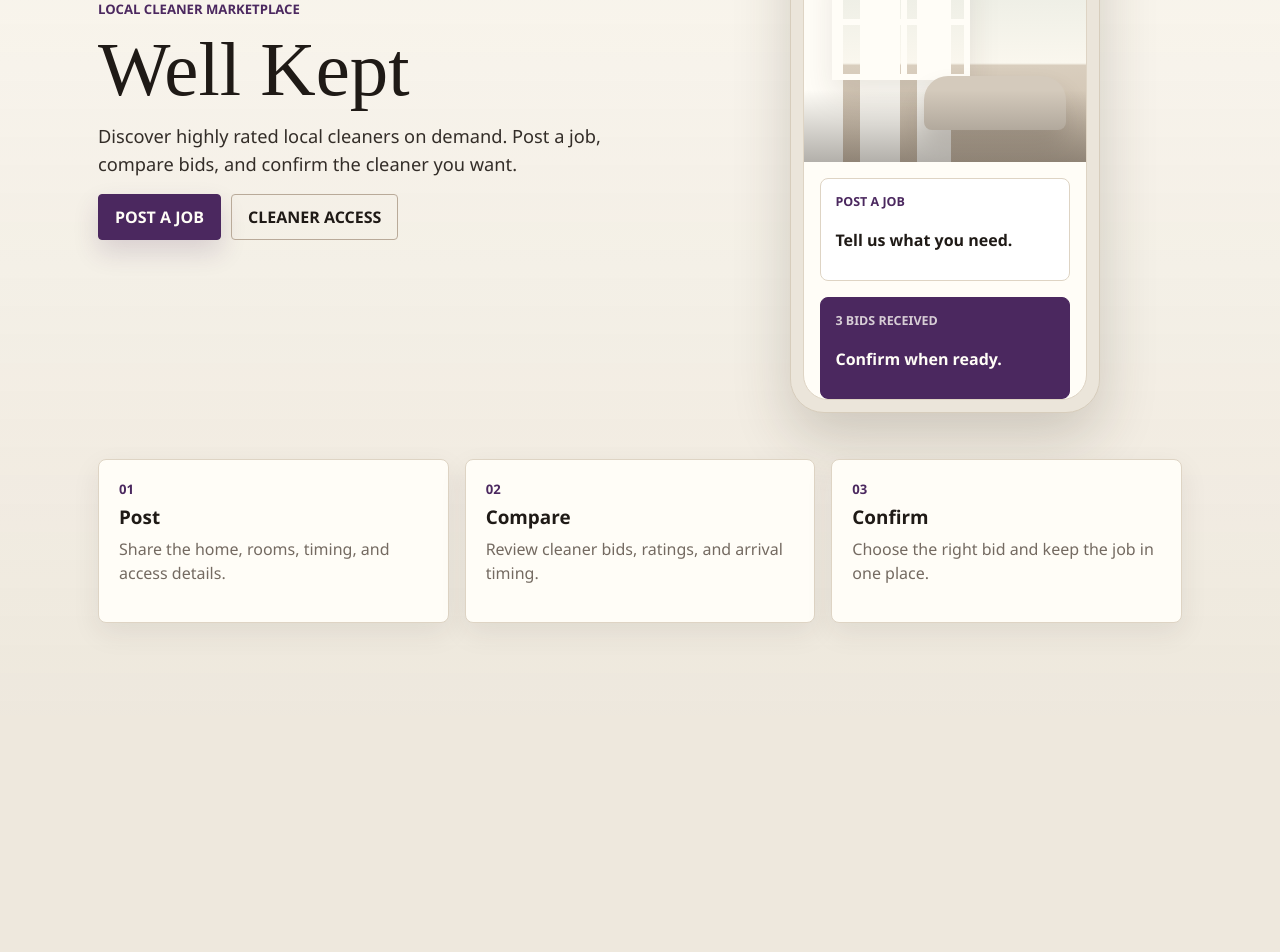
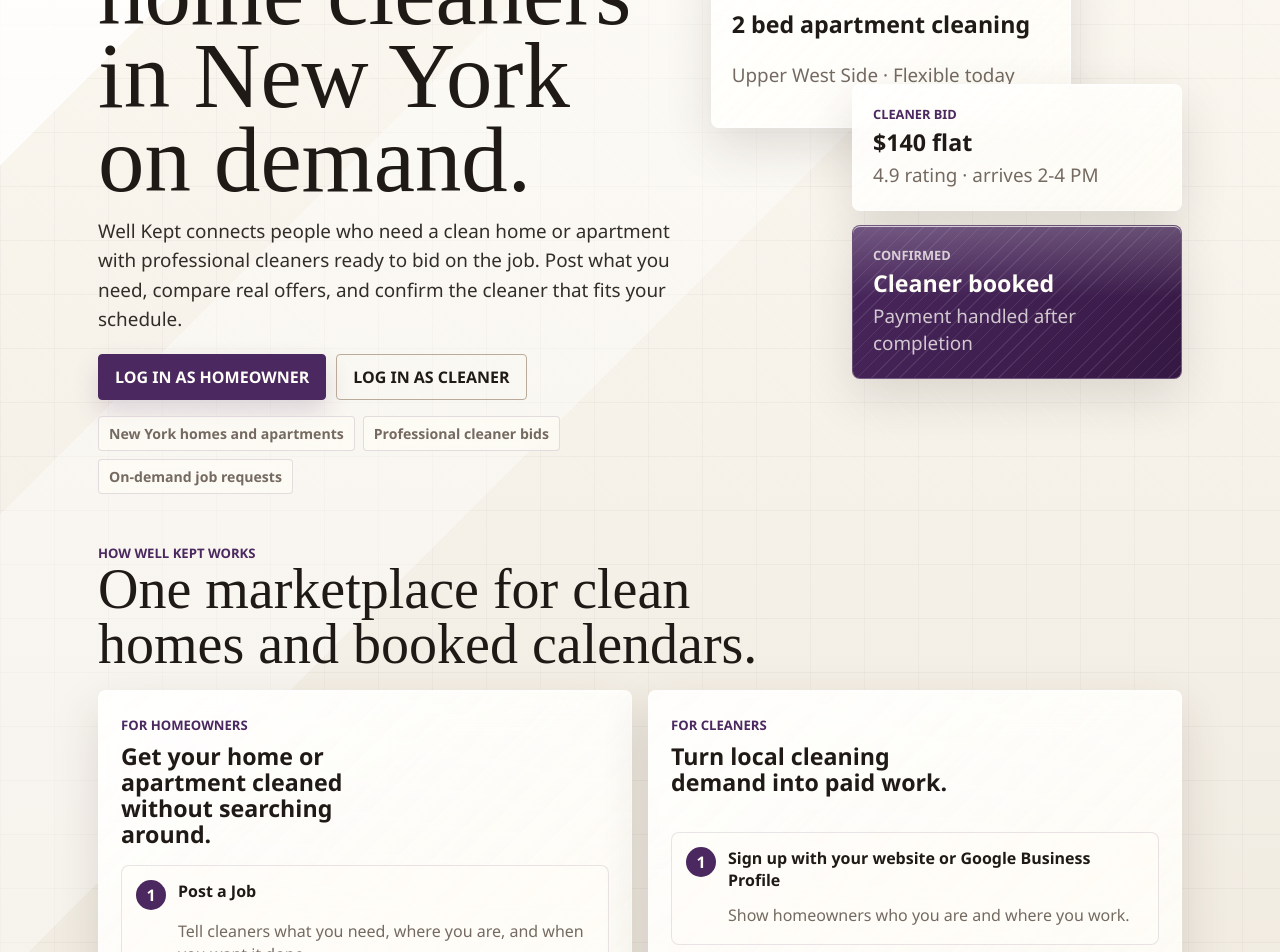
Before and after one commit to gptechnologies/LeedBoard, a Next.js app: page / in a window 1280 px wide. Shown: the part 300-1252 px from the top of the page. Before the commit the page ends 1015 px from the top, so only its background shows below. Built offline with nearby package versions, Linux system fonts and the light colour scheme; no server answers.

Commit message:
Modernize landing page

```diff
--- a/app/globals.css
+++ b/app/globals.css
@@ -13,6 +13,9 @@
   --accent: #4b285f;
   --accent-strong: #32153f;
   --accent-soft: rgba(75, 40, 95, 0.1);
+  --glass: rgba(255, 253, 247, 0.64);
+  --glass-strong: rgba(255, 253, 247, 0.82);
+  --glass-line: rgba(255, 255, 255, 0.58);
   --success: #2f6f50;
   --warning: #986b16;
   --danger: #9b3434;
@@ -32,7 +35,10 @@
   margin: 0;
   padding: 0;
   background:
-    linear-gradient(180deg, rgba(255, 253, 247, 0.82), rgba(238, 232, 221, 0.96)),
+    linear-gradient(135deg, rgba(255, 255, 255, 0.82) 0 16%, transparent 16% 28%, rgba(255, 255, 255, 0.38) 28% 44%, transparent 44% 100%),
+    repeating-linear-gradient(90deg, rgba(75, 40, 95, 0.035) 0 1px, transparent 1px 54px),
+    repeating-linear-gradient(180deg, rgba(31, 26, 22, 0.035) 0 1px, transparent 1px 54px),
+    linear-gradient(180deg, rgba(255, 253, 247, 0.84), rgba(238, 232, 221, 0.97)),
     var(--bg);
   color: var(--body);
   font-family:
@@ -48,6 +54,18 @@
   min-width: 320px;
 }
 
+body::before {
+  content: "";
+  position: fixed;
+  inset: 0;
+  pointer-events: none;
+  background-image:
+    repeating-linear-gradient(45deg, rgba(255, 255, 255, 0.12) 0 1px, transparent 1px 9px),
+    linear-gradient(180deg, rgba(255, 255, 255, 0.34), transparent 38%);
+  mix-blend-mode: screen;
+  opacity: 0.72;
+}
+
 a {
   color: inherit;
   text-decoration: none;
@@ -65,6 +83,8 @@
 }
 
 main {
+  position: relative;
+  z-index: 1;
   width: min(100%, 1120px);
   margin: 0 auto;
   padding: 24px 18px 92px;
@@ -271,9 +291,12 @@
 .summary-panel {
   border: 1px solid var(--line);
   border-radius: var(--radius-card);
-  background: var(--surface);
+  background:
+    linear-gradient(180deg, rgba(255, 255, 255, 0.52), rgba(255, 253, 247, 0.58)),
+    var(--glass);
   color: var(--body);
   box-shadow: var(--shadow-soft);
+  backdrop-filter: blur(18px) saturate(132%);
 }
 
 .panel,
@@ -320,7 +343,7 @@
 
 .hero {
   display: grid;
-  gap: 34px;
+  gap: 38px;
   grid-template-columns: 1fr 0.82fr;
   align-items: center;
 }
@@ -330,8 +353,8 @@
 }
 
 .landing-hero {
-  min-height: 590px;
-  padding: 28px 0 18px;
+  min-height: 620px;
+  padding: 34px 0 22px;
   border: 0;
   background: transparent;
   box-shadow: none;
@@ -339,12 +362,12 @@
 }
 
 .landing-hero__copy {
-  max-width: 620px;
+  max-width: 710px;
   align-content: center;
 }
 
 .landing-hero h1 {
-  max-width: 12ch;
+  max-width: 13ch;
   margin: 0;
   color: var(--ink);
   font-family:
@@ -352,16 +375,16 @@
     "Iowan Old Style",
     "Times New Roman",
     serif;
-  font-size: 4.8rem;
+  font-size: 5.8rem;
   font-weight: 500;
-  line-height: 0.94;
+  line-height: 0.9;
 }
 
 .landing-hero p {
-  max-width: 34rem;
+  max-width: 40rem;
   margin: 0;
   color: var(--body);
-  font-size: 1.14rem;
+  font-size: 1.18rem;
   line-height: 1.55;
 }
 
@@ -369,6 +392,214 @@
   display: flex;
   gap: 10px;
   flex-wrap: wrap;
+}
+
+.landing-audience-actions {
+  margin-top: 4px;
+}
+
+.landing-proof-row {
+  display: flex;
+  flex-wrap: wrap;
+  gap: 8px;
+  max-width: 42rem;
+}
+
+.landing-proof-row span {
+  min-height: 34px;
+  display: inline-flex;
+  align-items: center;
+  border: 1px solid rgba(75, 40, 95, 0.14);
+  border-radius: var(--radius-control);
+  padding: 7px 10px;
+  background: rgba(255, 253, 247, 0.56);
+  color: var(--muted);
+  font-size: 0.88rem;
+  font-weight: 800;
+  backdrop-filter: blur(14px);
+}
+
+.glass-card {
+  position: relative;
+  overflow: hidden;
+  border: 1px solid var(--glass-line);
+  border-radius: var(--radius-card);
+  background:
+    linear-gradient(135deg, rgba(255, 255, 255, 0.76), rgba(255, 253, 247, 0.42)),
+    var(--glass);
+  box-shadow:
+    inset 0 1px 0 rgba(255, 255, 255, 0.7),
+    0 18px 48px rgba(54, 43, 32, 0.14);
+  backdrop-filter: blur(22px) saturate(138%);
+}
+
+.glass-card::before {
+  content: "";
+  position: absolute;
+  inset: 0;
+  pointer-events: none;
+  background:
+    repeating-linear-gradient(135deg, rgba(255, 255, 255, 0.18) 0 1px, transparent 1px 10px),
+    linear-gradient(180deg, rgba(255, 255, 255, 0.42), transparent 48%);
+  opacity: 0.54;
+}
+
+.glass-card > * {
+  position: relative;
+  z-index: 1;
+}
+
+.landing-glass-preview {
+  position: relative;
+  min-height: 470px;
+  display: grid;
+  align-content: center;
+  gap: 18px;
+}
+
+.landing-request-card,
+.landing-bid-card {
+  display: grid;
+  gap: 7px;
+  padding: 20px;
+  color: var(--ink);
+}
+
+.landing-request-card {
+  width: min(100%, 360px);
+  min-height: 180px;
+}
+
+.landing-request-card span,
+.landing-bid-card span {
+  color: var(--accent);
+  font-size: 0.8rem;
+  font-weight: 900;
+  text-transform: uppercase;
+}
+
+.landing-request-card strong,
+.landing-bid-card strong {
+  font-size: 1.45rem;
+  line-height: 1.08;
+}
+
+.landing-request-card p,
+.landing-bid-card p {
+  margin: 0;
+  color: var(--muted);
+  line-height: 1.45;
+}
+
+.landing-bid-stack {
+  display: grid;
+  gap: 14px;
+  width: min(100%, 330px);
+  justify-self: end;
+  margin-top: -62px;
+}
+
+.landing-bid-card.is-featured {
+  background:
+    linear-gradient(135deg, rgba(75, 40, 95, 0.94), rgba(50, 21, 63, 0.88)),
+    var(--accent);
+  border-color: rgba(255, 255, 255, 0.24);
+  color: #fffdf7;
+}
+
+.landing-bid-card.is-featured span,
+.landing-bid-card.is-featured p {
+  color: rgba(255, 253, 247, 0.76);
+}
+
+.landing-flow-grid {
+  display: grid;
+  gap: 18px;
+}
+
+.landing-section-heading {
+  max-width: 740px;
+}
+
+.landing-section-heading h2 {
+  max-width: 760px;
+  margin: 0;
+  color: var(--ink);
+  font-family:
+    Baskerville,
+    "Iowan Old Style",
+    "Times New Roman",
+    serif;
+  font-size: 3.5rem;
+  font-weight: 500;
+  line-height: 0.98;
+}
+
+.landing-flow-columns {
+  display: grid;
+  grid-template-columns: repeat(2, minmax(0, 1fr));
+  gap: 16px;
+}
+
+.landing-flow-card {
+  display: grid;
+  gap: 18px;
+  padding: 22px;
+}
+
+.landing-flow-card h3 {
+  max-width: 19rem;
+  margin: 8px 0 0;
+  color: var(--ink);
+  font-size: 1.45rem;
+  line-height: 1.12;
+}
+
+.landing-flow-list {
+  display: grid;
+  gap: 12px;
+  margin: 0;
+  padding: 0;
+  list-style: none;
+  counter-reset: flow-step;
+}
+
+.landing-flow-list li {
+  display: grid;
+  grid-template-columns: auto 1fr;
+  gap: 10px 12px;
+  align-items: start;
+  padding: 14px;
+  border: 1px solid rgba(75, 40, 95, 0.12);
+  border-radius: var(--radius-card);
+  background: rgba(255, 253, 247, 0.52);
+  counter-increment: flow-step;
+}
+
+.landing-flow-list li::before {
+  content: counter(flow-step);
+  width: 30px;
+  height: 30px;
+  display: grid;
+  place-items: center;
+  border-radius: 50%;
+  background: var(--accent);
+  color: #fffdf7;
+  font-weight: 900;
+}
+
+.landing-flow-list strong,
+.landing-flow-list span {
+  grid-column: 2;
+}
+
+.landing-flow-list strong {
+  color: var(--ink);
+}
+
+.landing-flow-list span {
+  color: var(--muted);
+  line-height: 1.45;
 }
 
 .landing-phone {
@@ -1231,7 +1462,25 @@
   }
 
   .landing-hero h1 {
-    font-size: 4rem;
+    font-size: 4.25rem;
+  }
+
+  .landing-glass-preview {
+    min-height: 360px;
+    max-width: 620px;
+  }
+
+  .landing-request-card {
+    width: min(100%, 440px);
+  }
+
+  .landing-bid-stack {
+    width: min(100%, 390px);
+    justify-self: end;
+  }
+
+  .landing-flow-columns {
+    grid-template-columns: 1fr;
   }
 
   .summary-panel {
@@ -1298,11 +1547,17 @@
   }
 
   .landing-hero h1 {
-    font-size: 3.25rem;
+    font-size: 3rem;
+    line-height: 0.94;
   }
 
   .landing-hero p {
     font-size: 1rem;
+  }
+
+  .landing-proof-row {
+    display: grid;
+    grid-template-columns: 1fr;
   }
 
   .hero-actions,
@@ -1316,6 +1571,43 @@
   .market-wizard-actions button,
   .market-sticky-submit button {
     width: 100%;
+  }
+
+  .landing-glass-preview {
+    min-height: 0;
+    gap: 12px;
+  }
+
+  .landing-request-card,
+  .landing-bid-stack {
+    width: 100%;
+  }
+
+  .landing-bid-stack {
+    justify-self: stretch;
+    margin-top: 0;
+  }
+
+  .landing-request-card,
+  .landing-bid-card,
+  .landing-flow-card {
+    padding: 16px;
+  }
+
+  .landing-request-card {
+    min-height: 0;
+  }
+
+  .landing-section-heading h2 {
+    font-size: 2.25rem;
+  }
+
+  .landing-flow-card h3 {
+    font-size: 1.24rem;
+  }
+
+  .landing-flow-list li {
+    padding: 12px;
   }
 
   .landing-phone {
--- a/app/layout.tsx
+++ b/app/layout.tsx
@@ -7,7 +7,7 @@
 export const metadata: Metadata = {
   title: "Well Kept",
   description:
-    "Well Kept helps homeowners post cleaning jobs, compare bids, and book trusted cleaners in one place.",
+    "Well Kept is a New York home cleaning marketplace where homeowners and apartment renters post cleaning jobs, compare bids, and book professional cleaners.",
 };
 
 export default function RootLayout({ children }: { children: React.ReactNode }) {
--- a/app/page.tsx
+++ b/app/page.tsx
@@ -1,73 +1,133 @@
 import Link from "next/link";
+import type { Metadata } from "next";
 import { auth } from "@clerk/nextjs/server";
 import { getCurrentUser, getRoleHome } from "@/lib/session";
 
 export const dynamic = "force-dynamic";
 
+export const metadata: Metadata = {
+  title: "New York Home Cleaning Marketplace | Well Kept",
+  description:
+    "Well Kept connects New York homeowners and apartment renters with professional cleaners on demand, while helping cleaners win hot local cleaning leads.",
+  keywords: [
+    "New York home cleaning",
+    "NYC apartment cleaning",
+    "home cleaners New York",
+    "cleaning marketplace",
+    "on demand cleaners",
+    "professional cleaners NYC",
+  ],
+};
+
 export default async function HomePage() {
   const [{ userId }, user] = await Promise.all([auth(), getCurrentUser()]);
+  const homeownerHref = user
+    ? getRoleHome(user.role)
+    : userId
+      ? "/welcome"
+      : "/signup?role=CUSTOMER";
+  const cleanerHref = user
+    ? getRoleHome(user.role)
+    : userId
+      ? "/welcome"
+      : "/signup?role=CLEANER";
 
   return (
     <div className="landing-page stack">
       <section className="hero hero-premium landing-hero">
         <div className="landing-hero__copy stack">
-          <div className="eyebrow">Local cleaner marketplace</div>
-          <h1>Well Kept</h1>
+          <div className="eyebrow">New York home cleaning marketplace</div>
+          <h1>Book trusted home cleaners in New York on demand.</h1>
           <p>
-            Discover highly rated local cleaners on demand. Post a job, compare bids,
-            and confirm the cleaner you want.
+            Well Kept connects people who need a clean home or apartment with
+            professional cleaners ready to bid on the job. Post what you need,
+            compare real offers, and confirm the cleaner that fits your schedule.
           </p>
-          <div className="hero-actions">
-            <Link
-              href={user ? getRoleHome(user.role) : userId ? "/welcome" : "/signup?role=CUSTOMER"}
-              className="button-link"
-            >
-              {user ? "Open my account" : userId ? "Complete setup" : "Post a job"}
+          <div className="hero-actions landing-audience-actions">
+            <Link href={homeownerHref} className="button-link">
+              Log in as Homeowner
             </Link>
-            <Link href={userId ? "/login" : "/signup?role=CLEANER"} className="button-link secondary">
-              {userId ? "Account access" : "Cleaner access"}
+            <Link href={cleanerHref} className="button-link secondary">
+              Log in as Cleaner
             </Link>
+          </div>
+          <div className="landing-proof-row" aria-label="Well Kept marketplace benefits">
+            <span>New York homes and apartments</span>
+            <span>Professional cleaner bids</span>
+            <span>On-demand job requests</span>
           </div>
         </div>
 
-        <div className="landing-phone" aria-hidden="true">
-          <div className="landing-phone__screen">
-            <div className="landing-phone__top">
-              <strong>Well Kept</strong>
-              <span />
+        <div className="landing-glass-preview" aria-hidden="true">
+          <div className="landing-request-card glass-card">
+            <span>Homeowner request</span>
+            <strong>2 bed apartment cleaning</strong>
+            <p>Upper West Side · Flexible today</p>
+          </div>
+          <div className="landing-bid-stack">
+            <div className="landing-bid-card glass-card">
+              <span>Cleaner bid</span>
+              <strong>$140 flat</strong>
+              <p>4.9 rating · arrives 2-4 PM</p>
             </div>
-            <div className="landing-photo">
-              <div className="landing-window" />
-              <div className="landing-sofa" />
-            </div>
-            <div className="landing-phone__card">
-              <span>Post a job</span>
-              <strong>Tell us what you need.</strong>
-            </div>
-            <div className="landing-phone__card muted">
-              <span>3 bids received</span>
-              <strong>Confirm when ready.</strong>
+            <div className="landing-bid-card glass-card is-featured">
+              <span>Confirmed</span>
+              <strong>Cleaner booked</strong>
+              <p>Payment handled after completion</p>
             </div>
           </div>
         </div>
       </section>
 
-      <section className="grid three landing-steps">
-        <article className="feature-card stack small">
-          <span className="step-number">01</span>
-          <h2>Post</h2>
-          <p className="subtle">Share the home, rooms, timing, and access details.</p>
-        </article>
-        <article className="feature-card stack small">
-          <span className="step-number">02</span>
-          <h2>Compare</h2>
-          <p className="subtle">Review cleaner bids, ratings, and arrival timing.</p>
-        </article>
-        <article className="feature-card stack small">
-          <span className="step-number">03</span>
-          <h2>Confirm</h2>
-          <p className="subtle">Choose the right bid and keep the job in one place.</p>
-        </article>
+      <section className="landing-flow-grid" aria-labelledby="marketplace-flow-heading">
+        <div className="landing-section-heading">
+          <div className="eyebrow">How Well Kept works</div>
+          <h2 id="marketplace-flow-heading">One marketplace for clean homes and booked calendars.</h2>
+        </div>
+
+        <div className="landing-flow-columns">
+          <article className="landing-flow-card glass-card">
+            <div>
+              <span className="step-number">For homeowners</span>
+              <h3>Get your home or apartment cleaned without searching around.</h3>
+            </div>
+            <ol className="landing-flow-list">
+              <li>
+                <strong>Post a Job</strong>
+                <span>Tell cleaners what you need, where you are, and when you want it done.</span>
+              </li>
+              <li>
+                <strong>Compare Bids</strong>
+                <span>Review bids from professional cleaners looking for work in your area.</span>
+              </li>
+              <li>
+                <strong>Confirm your cleaner</strong>
+                <span>Pick the right offer and enjoy a clean home.</span>
+              </li>
+            </ol>
+          </article>
+
+          <article className="landing-flow-card glass-card">
+            <div>
+              <span className="step-number">For cleaners</span>
+              <h3>Turn local cleaning demand into paid work.</h3>
+            </div>
+            <ol className="landing-flow-list">
+              <li>
+                <strong>Sign up with your website or Google Business Profile</strong>
+                <span>Show homeowners who you are and where you work.</span>
+              </li>
+              <li>
+                <strong>Bid on Jobs</strong>
+                <span>See hot leads from people actively looking for home cleaning.</span>
+              </li>
+              <li>
+                <strong>Get paid automatically</strong>
+                <span>Complete the job and receive payment after completion.</span>
+              </li>
+            </ol>
+          </article>
+        </div>
       </section>
     </div>
   );
```
